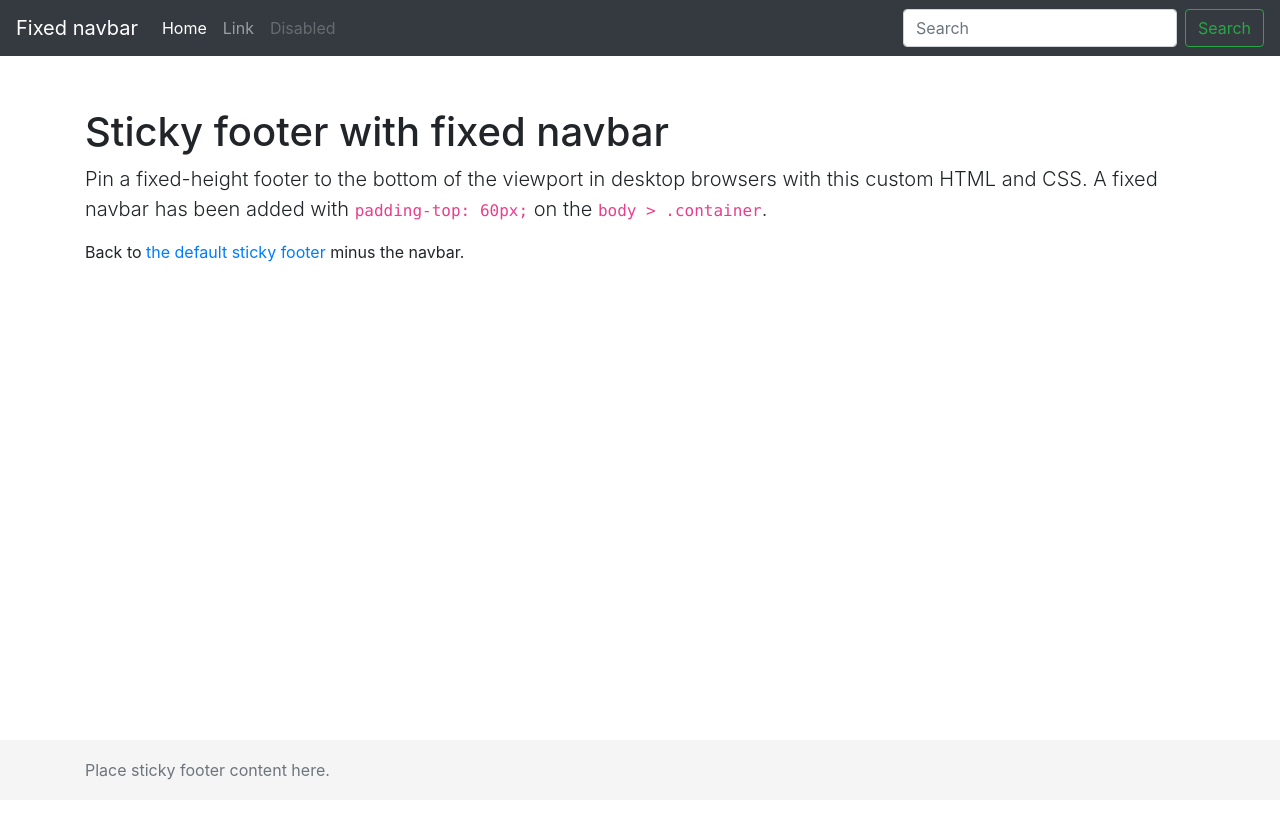
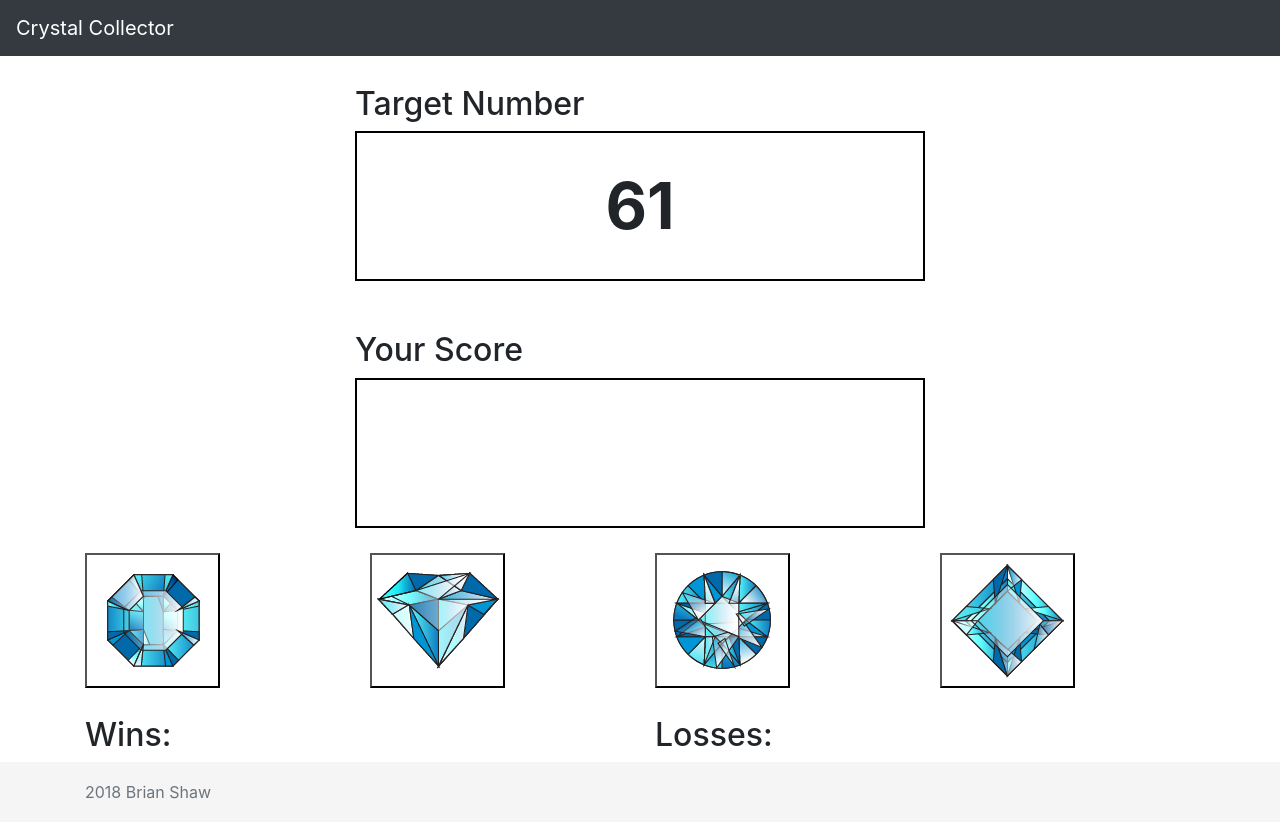
Before and after one commit to brishaw/unit-4-game, a plain HTML site: page index.html in a window 1280 px wide. Before the commit the page ends 800 px from the top, so only its background shows below. Drawn offline with nearby package versions, Linux system fonts and the light colour scheme.

Commit message:
added more jquery, javascript, styles, html and crystal images...

```diff
--- a/assets/css/style.css
+++ b/assets/css/style.css
@@ -35,3 +35,50 @@ body > .container {
 code {
   font-size: 80%;
 }
+
+/*------------------
+-----------------------*/
+
+#random-number, #player-number {
+    height: 150px;
+    width: 100%;
+    padding: 25px;
+    margin: 0 auto 25px 0;
+    border: 2px solid #000000;
+    font-size: 4rem;
+    font-weight: bold;
+    text-align: center;
+
+}
+
+.target, .score {
+  margin-top: 25px;
+}
+
+#btn1, #btn2, #btn3, #btn4 {
+  cursor: pointer;
+  outline: none;
+  width: 135px;
+  height: 135px;
+  outline: none;
+}
+
+#btn1 {
+  background: url(../images/crystal_1.png) center center no-repeat;
+}
+
+#btn2 {
+  background: url(../images/crystal_2.png) center center no-repeat;
+}
+
+#btn3 {
+  background: url(../images/crystal_3.png) center center no-repeat;
+}
+
+#btn4 {
+  background: url(../images/crystal_4.png) center center no-repeat;
+}
+
+.mt-25 {
+  margin-top: 25px;
+}
--- a/assets/javascript/game.js
+++ b/assets/javascript/game.js
@@ -0,0 +1,159 @@
+$(document).ready(function(){
+
+
+    // set up random number to be shown at the beginning of the game between 19 - 120
+
+    // x = 19, y = 120
+    var randomNum = Math.floor(Math.random() * ((120-19)+1) + 19);
+
+    // show random number on screen
+
+    var randomNumBox = document.getElementById("random-number");
+
+    // display the random number to play against
+    randomNumBox.textContent = randomNum;
+
+
+    // ****************
+
+    var playerNumberBox = document.getElementById("player-number");
+
+    var playerNumberArray = [];
+
+    // x = 1, y = 12
+    var randomCrystalNum1 = Math.floor(Math.random() * ((12 - 1) + 1) + 1);
+    // x = 1, y = 12
+    var randomCrystalNum2 = Math.floor(Math.random() * ((12 - 1) + 1) + 1);
+    // x = 1, y = 12
+    var randomCrystalNum3 = Math.floor(Math.random() * ((12 - 1) + 1) + 1);
+    // x = 1, y = 12
+    var randomCrystalNum4 = Math.floor(Math.random() * ((12 - 1) + 1) + 1);
+
+    var counter = 0;
+
+    $("#btn1").click(function(){
+
+        alert(randomCrystalNum1);
+        counter += 1;
+        playerNumberBox.textContent = randomCrystalNum1 * counter;
+
+        //var num1 = randomCrystalNum1 += randomCrystalNum1;
+
+        //playerNumberBox.textContent = num1;
+
+
+        // let x = randomCrystalNum1;
+        // let originalX = x;
+        //console.log(x += originalX); // 20
+        // console.log(x += originalX);
+        //   console.log(x += originalX);
+
+
+        //playerNumberBox.textContent = num1;
+
+
+        // var num1 = $("#btn1").data("value", randomCrystalNum);
+
+        // playerNumberArray.push(randomCrystalNum);
+
+        // console.log(playerNumberArray);
+
+        // console.log($("#btn1").data("value"));
+
+    })
+
+    $("#btn2").click(function () {
+        alert(randomCrystalNum2);
+        counter += 1;
+        playerNumberBox.textContent = randomCrystalNum2 * counter;
+    })
+
+    // function button2() {
+
+
+           // x = 1, y = 12
+    //     var randomCrystalNum = Math.floor(Math.random() * ((12 - 1) + 1) + 1);
+    //     var num2 = $("#btn2").data("value", randomCrystalNum);
+
+    //     playerNumberArray.push(randomCrystalNum);
+
+    //     console.log(playerNumberArray);
+
+    //     console.log($("#btn2").data("value"));
+    // }
+
+    //button2();
+
+    // function button3() {
+
+           // x = 1, y = 12
+    //     var randomCrystalNum = Math.floor(Math.random() * ((12 - 1) + 1) + 1);
+    //     var num3 = $("#btn3").data("value", randomCrystalNum);
+
+    //     playerNumberArray.push(randomCrystalNum);
+
+    //     console.log(playerNumberArray);
+
+    //     console.log($("#btn3").data("value"));
+    // }
+
+    // button3();
+
+    $("#btn3").click(function () {
+        alert(randomCrystalNum3);
+        counter += 1;
+        playerNumberBox.textContent = randomCrystalNum3 * counter;
+    })
+
+    // function button4() {
+
+           // x = 1, y = 12
+    //     var randomCrystalNum = Math.floor(Math.random() * ((12 - 1) + 1) + 1);
+    //     var num4 = $("#btn4").data("value", randomCrystalNum);
+
+    //     playerNumberArray.push(randomCrystalNum);
+
+    //     console.log(playerNumberArray);
+
+    //     console.log($("#btn4").data("value"));
+    // }
+
+    // button4();
+
+    $("#btn4").click(function () {
+        alert(randomCrystalNum4);
+        counter += 1;
+        playerNumberBox.textContent = randomCrystalNum4 * counter;
+    })
+
+
+    // ****************
+
+    // $("#btn1").click(function(){
+    //     console.log(playerNumberArray.indexOf[0];
+    //     $(playerNumberBox).textContent = playerNumberArray.indexOf([0]);
+    // })
+
+
+
+
+       // ****************
+
+    // empty crystal array to hold the 4 random numbers
+
+    // var crystalArray = [];
+
+    // for(i = 0; i < 4; i++) {
+
+        // set up random numbers for crystalArray
+        // x = 1, y = 12
+    //     var randomCrystalNum = Math.floor(Math.random() * ((12 - 1) + 1) + 1);
+    //     crystalArray.push(randomCrystalNum);
+    // }
+    //console.log(crystalArray);
+    //console.log(crystalArray.indexOf(0));
+
+
+
+
+}) // end jquery
--- a/index.html
+++ b/index.html
@@ -13,8 +13,8 @@
         <header>
             <!-- Fixed navbar -->
             <nav class="navbar navbar-expand-md navbar-dark fixed-top bg-dark">
-                <a class="navbar-brand" href="#">Fixed navbar</a>
-                <button class="navbar-toggler" type="button" data-toggle="collapse" data-target="#navbarCollapse" aria-controls="navbarCollapse"
+                <a class="navbar-brand" href="#">Crystal Collector</a>
+                <!-- <button class="navbar-toggler" type="button" data-toggle="collapse" data-target="#navbarCollapse" aria-controls="navbarCollapse"
                     aria-expanded="false" aria-label="Toggle navigation">
                     <span class="navbar-toggler-icon"></span>
                 </button>
@@ -32,33 +32,70 @@
                             <a class="nav-link disabled" href="#">Disabled</a>
                         </li>
                     </ul>
-                    <form class="form-inline mt-2 mt-md-0">
-                        <input class="form-control mr-sm-2" type="text" placeholder="Search" aria-label="Search">
-                        <button class="btn btn-outline-success my-2 my-sm-0" type="submit">Search</button>
-                    </form>
-                </div>
+                </div> -->
             </nav>
         </header>
 
         <!-- Begin page content -->
         <main role="main" class="container">
-            <h1 class="mt-5">Sticky footer with fixed navbar</h1>
-            <p class="lead">Pin a fixed-height footer to the bottom of the viewport in desktop browsers with this custom HTML and CSS. A fixed navbar
-                has been added with
-                <code>padding-top: 60px;</code> on the
-                <code>body &gt; .container</code>.</p>
-            <p>Back to
-                <a href="../sticky-footer">the default sticky footer</a> minus the navbar.</p>
+            <!-- <h1 class="mt-5">Crystal Collector</h1> -->
+            <div class="row">
+                <div class="col-md-3"></div>
+                    <div class="col-md-6">
+                        <div class="row">
+                            <h2 class="target">Target Number</h2>
+                        </div>
+                        <div class="row">
+                            <div id="random-number"></div>
+                        </div>
+                    </div>
+                <div class="col-md-3"></div>
+            </div>
+            <div class="row">
+                <div class="col-md-3"></div>
+                    <div class="col-md-6">
+                        <div class="row">
+                            <h2 class="score">Your Score</h2>
+                        </div>
+                        <div class="row">
+                            <div id="player-number"></div>
+                        </div>
+                    </div>
+                <div class="col-md-3"></div>
+            </div>
+            <div class="row">
+                <div class="col-md-3">
+                    <button id="btn1" data-value=""></button>
+                </div>
+                <div class="col-md-3">
+                    <button id="btn2" data-value=""></button>
+                </div>
+                <div class="col-md-3">
+                    <button id="btn3" data-value=""></button>
+                </div>
+                <div class="col-md-3">
+                <button id="btn4" data-value=""></button>
+                </div>
+            </div>
+            <div class="row mt-25">
+                <div class="col-md-6">
+                    <h2 id="wins">Wins:</h2>
+                </div>
+                <div class="col-md-6">
+                    <h2 id="losses">Losses:</h2>
+                </div>
+            </div>
         </main>
 
         <footer class="footer">
             <div class="container">
-                <span class="text-muted">Place sticky footer content here.</span>
+                <span class="text-muted">2018 Brian Shaw</span>
             </div>
         </footer>
-        <script src="assets/javascript/game.js"></script>
+
         <script src="https://code.jquery.com/jquery-3.3.1.slim.min.js" integrity="sha384-q8i/X+965DzO0rT7abK41JStQIAqVgRVzpbzo5smXKp4YfRvH+8abtTE1Pi6jizo"
             crossorigin="anonymous"></script>
+        <script src="assets/javascript/game.js"></script>
         <script src="https://cdnjs.cloudflare.com/ajax/libs/popper.js/1.14.3/umd/popper.min.js" integrity="sha384-ZMP7rVo3mIykV+2+9J3UJ46jBk0WLaUAdn689aCwoqbBJiSnjAK/l8WvCWPIPm49"
             crossorigin="anonymous"></script>
         <script src="https://stackpath.bootstrapcdn.com/bootstrap/4.1.3/js/bootstrap.min.js" integrity="sha384-ChfqqxuZUCnJSK3+MXmPNIyE6ZbWh2IMqE241rYiqJxyMiZ6OW/JmZQ5stwEULTy"
```
Also changed, not shown: assets/images/crystal_1.png (added), assets/images/crystal_2.png (added), assets/images/crystal_3.png (added), assets/images/crystal_4.png (added).
